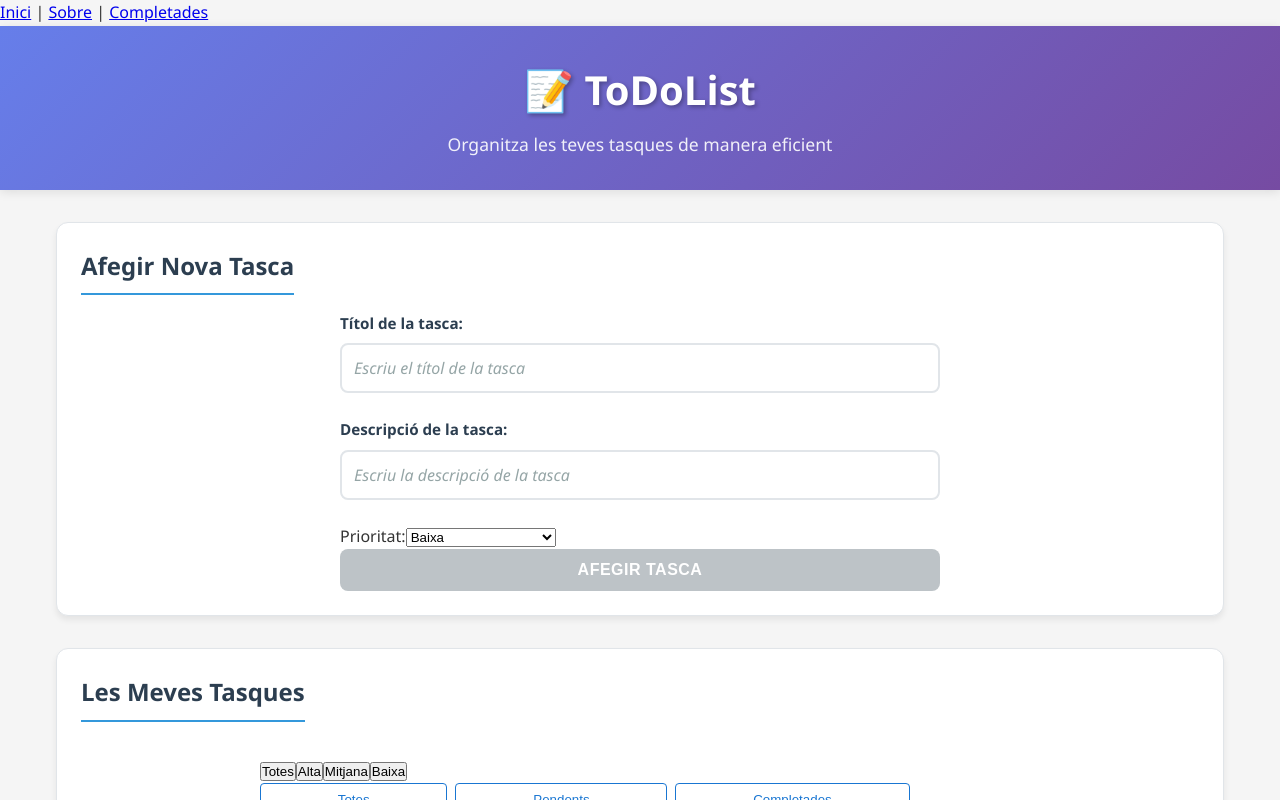
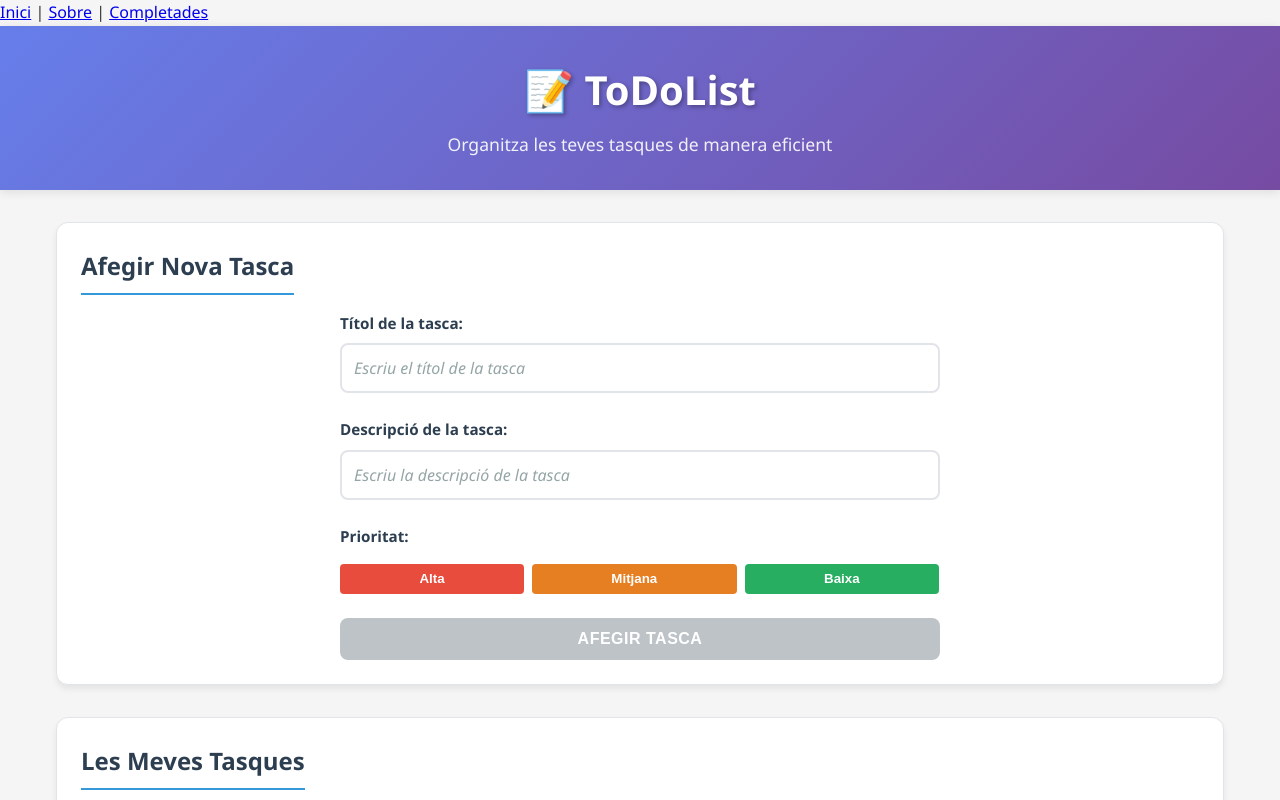
Before and after one commit to alsorribes/Todolist, an Angular app: page / in a window 1280 px wide. Shown: the top 800 px of the page. Built offline with nearby package versions, Linux system fonts and the light colour scheme.

Commit message:
Correcció del css dels fitxers de prioritat del formulari

```diff
--- a/src/app/components/task-form/task-form.css
+++ b/src/app/components/task-form/task-form.css
@@ -78,6 +78,34 @@ button[type="submit"]:disabled {
   box-shadow: none;
 }
 
+.priority-buttons {
+  display: flex;
+  gap: 0.5rem;
+  margin-top: 1rem;
+}
+
+.priority-buttons button {
+  padding: 0.4rem 4.9rem;
+  border: 1px solid transparent;
+  border-radius: 4px;
+  cursor: pointer;
+  font-weight: bold;
+  color: white;
+}
+
+.priority-buttons button.high {
+  background-color: #e74c3c; /* rojo */
+}
+
+.priority-buttons button.medium {
+  background-color: #e67e22; /* naranja */
+}
+
+.priority-buttons button.low {
+  background-color: #27ae60; /* verde */
+}
+
+
 /* Responsive */
 @media (max-width: 768px) {
   .task-form {
--- a/src/app/components/task-form/task-form.html
+++ b/src/app/components/task-form/task-form.html
@@ -21,15 +21,30 @@
     required>
   </div>
 
-  <div>
+  <div class="form-group">
     <label for="priority">Prioritat:</label>
-    <select id="priority" name="priority" [(ngModel)]="priority" required>
-      <option value="" disabled selected>Selecciona la prioritat</option>
-      <option value="high">Alta</option>
-      <option value="medium">Mitjana</option>
-      <option value="low">Baixa</option>
-    </select>
+      <div class="priority-buttons">
+        <button
+          type="button"
+          [ngClass]="{ 'active-priority': priority === 'high', 'high': true }"
+          (click)="priority = 'high'">
+          Alta
+        </button>
+        <button
+          type="button"
+          [ngClass]="{ 'active-priority': priority === 'medium', 'medium': true }"
+          (click)="priority = 'medium'">
+          Mitjana
+        </button>
+        <button
+          type="button"
+          [ngClass]="{ 'active-priority': priority === 'low', 'low': true }"
+          (click)="priority = 'low'">
+          Baixa
+        </button>
+      </div>
   </div>
+
 
   <button type="submit" [disabled]="!title">
     Afegir Tasca
--- a/src/app/components/task-form/task-form.ts
+++ b/src/app/components/task-form/task-form.ts
@@ -1,11 +1,12 @@
 import { Component, inject } from '@angular/core';
 import { TaskService } from '../../services/task.service';
 import { FormsModule } from '@angular/forms';
+import { CommonModule } from '@angular/common';
 
 //Formulari per afegir tasques
 @Component({
   selector: 'app-task-form',
-  imports: [FormsModule],
+  imports: [FormsModule, CommonModule],
   standalone: true,
   templateUrl: './task-form.html',
   styleUrl: './task-form.css'
```
